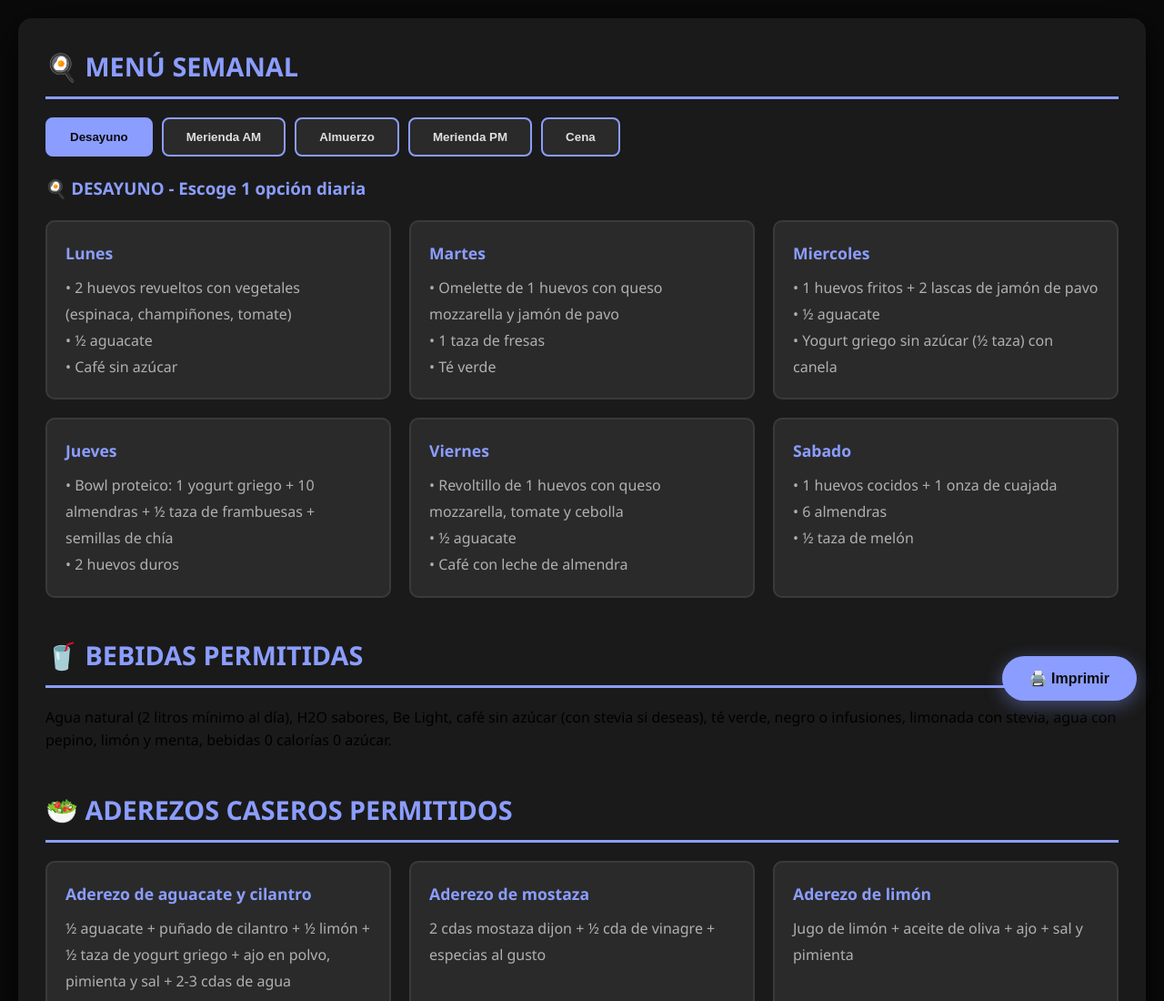
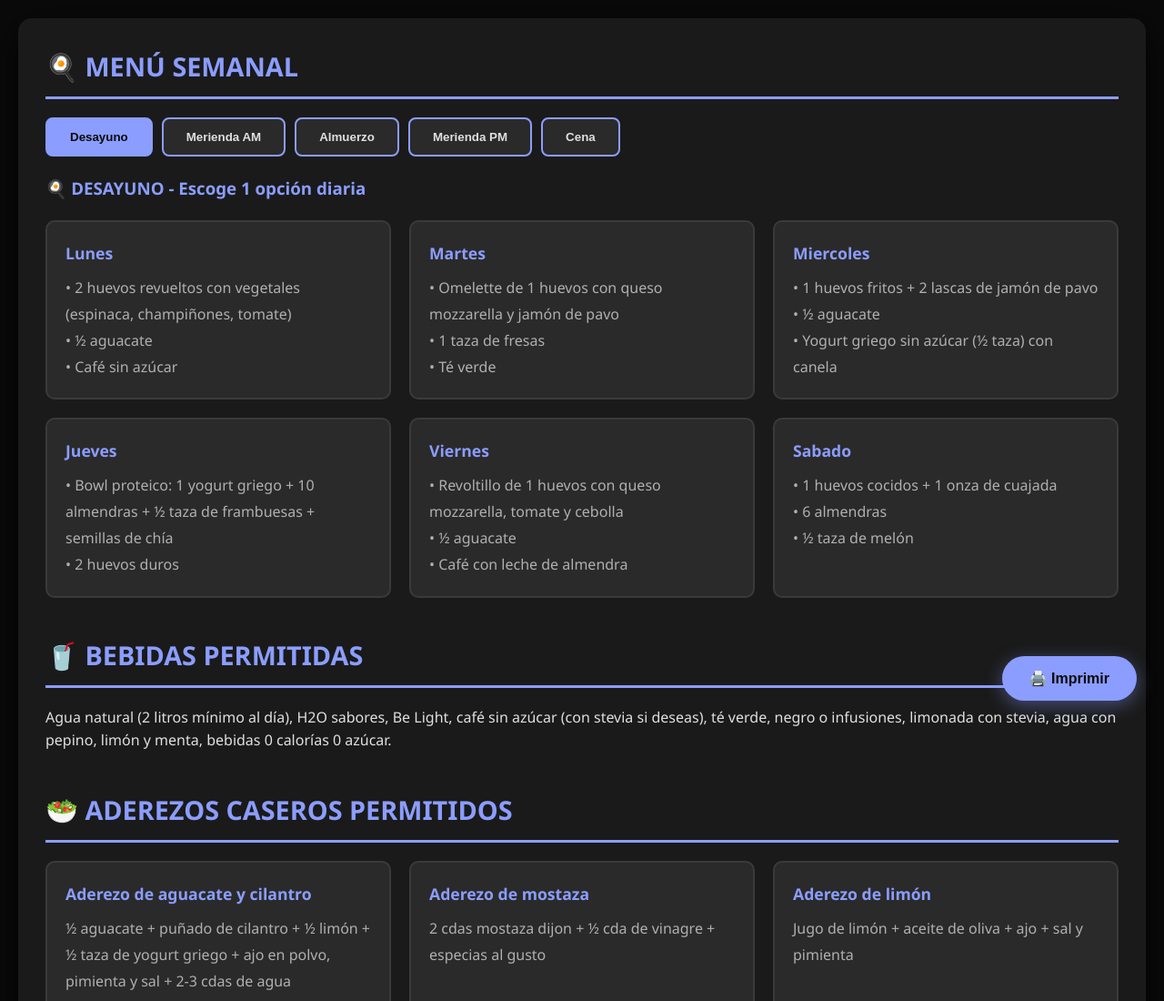
Before and after one commit to AntonioOseasxdxd/nutricion, a plain HTML site: page index.html in a window 1280 px wide. Shown: the top 1100 px of the page at 91% size. Drawn offline with Linux system fonts and the light colour scheme.

```diff
--- a/index.html
+++ b/index.html
@@ -407,7 +407,7 @@
 
         <div class="section">
             <h2>🥤 BEBIDAS PERMITIDAS</h2>
-            <p>Agua natural (2 litros mínimo al día), H2O sabores, Be Light, café sin azúcar (con stevia si deseas), té verde, negro o infusiones, limonada con stevia, agua con pepino, limón y menta, bebidas 0 calorías 0 azúcar.</p>
+            <p style="color: #e0e0e0;">Agua natural (2 litros mínimo al día), H2O sabores, Be Light, café sin azúcar (con stevia si deseas), té verde, negro o infusiones, limonada con stevia, agua con pepino, limón y menta, bebidas 0 calorías 0 azúcar.</p>
         </div>
 
         <div class="section">
```
